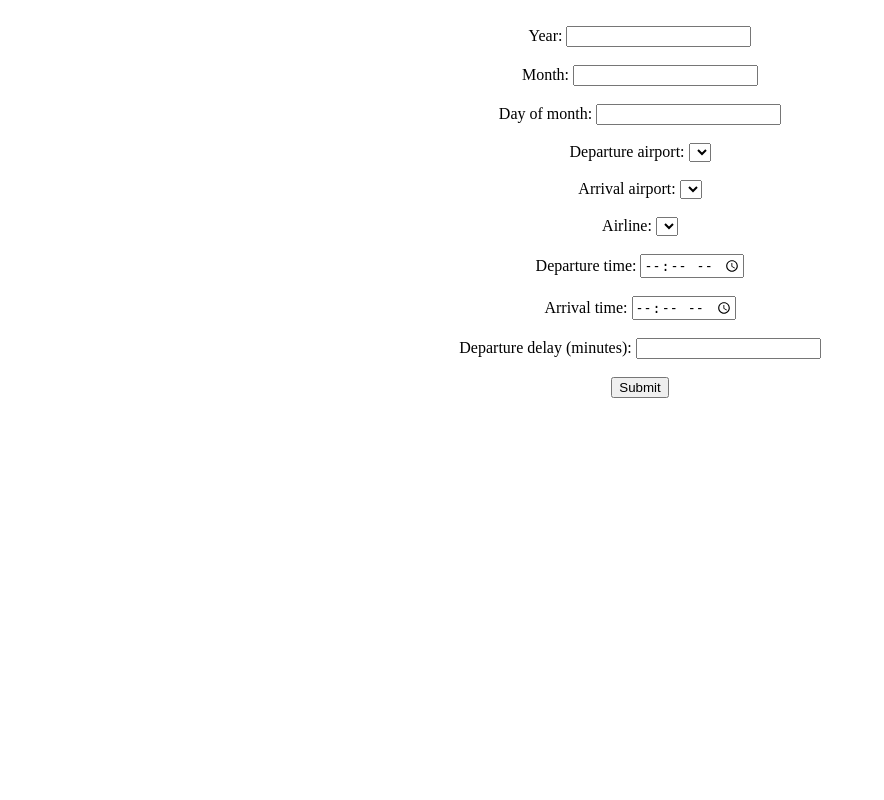
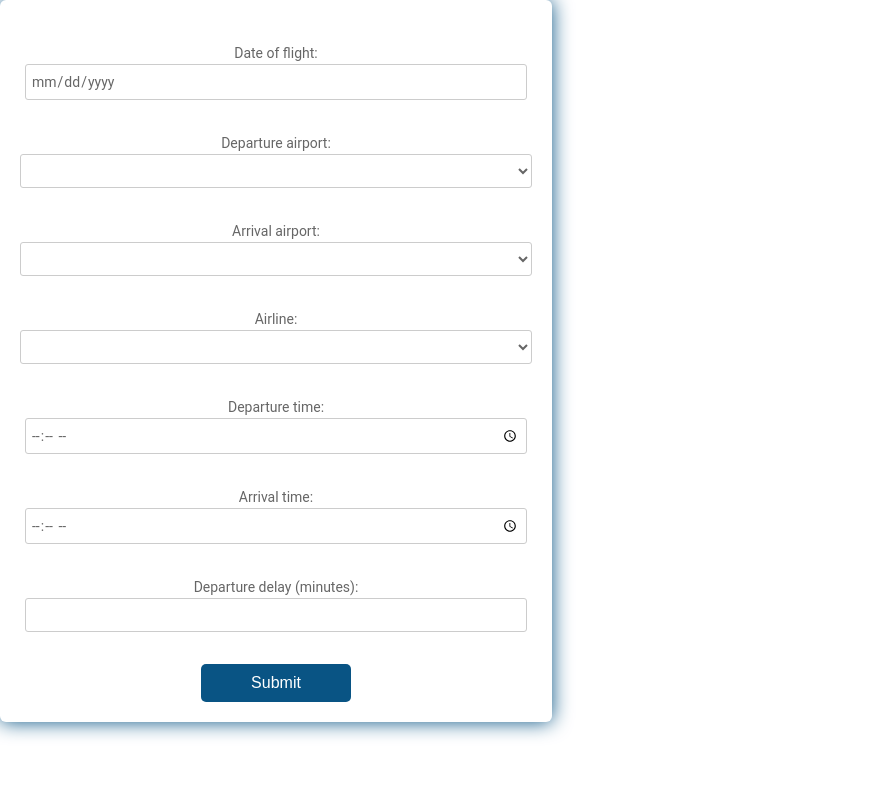
Before and after one commit to olyzko/Flight-delays-prediction-app, a Flask app: page / in a window 1280 px wide. Shown: the whole page, without its empty margins (0-884 px from the left). Run offline with Flask 3, Linux system fonts and the light colour scheme; lists and menus that the app fills with data are empty.

Commit message:
app interface changed

```diff
--- a/app/flights/app.py
+++ b/app/flights/app.py
@@ -97,20 +97,26 @@ def find_time_block(time):
 
 
 @app.route('/', methods=['GET', 'POST'])
-def main():
+def home():
     airports = Airports.query.all()
     airlines = Airlines.query.all()
+    return render_template('index.html', airports=airports, airlines=airlines)
 
+
+@app.route('/prediction', methods=['POST'])
+def submit():
     # If a form is submitted
     if request.method == "POST":
 
         # Unpickle classifier
-        clf = pickle.load(open('xgb_clf_pkl', 'rb'))
+        clf = pickle.load(open('bin/xgb_clf_pkl', 'rb'))
+        reg = pickle.load(open('bin/xgb_reg_pkl', 'rb'))
 
         # Get values through input bars
-        year = request.form.get("year", type=int)
-        month = request.form.get("month", type=int)
-        day_of_month = request.form.get("day_of_month", type=int)
+        date = request.form.get("date")
+        year = int(date[:4])
+        month = int(date[5:7])
+        day_of_month = int(date[8:10])
         input_date = datetime.date(year, month, day_of_month)
         day_of_week = input_date.weekday() + 1
 
@@ -187,15 +193,17 @@ def main():
         flight[f'DEP_TIME_{dep_time_block}'] = 1
         flight[f'ARR_TIME_{arr_time_block}'] = 1
 
-        print(flight.columns)
-
         # Get prediction
-        prediction = clf.predict(flight)[0]
+        res = clf.predict(flight)[0]
+        if res == 0:
+            prediction = "Your flight will not be delayed"
+        if res == 1:
+            prediction = "Your flight will be delayed"
 
     else:
-        prediction = ""
+        prediction = "Error, please try again"
 
-    return render_template("index.html", output=prediction, airports=airports, airlines=airlines)
+    return render_template("prediction.html", output=prediction)
 
 
 if __name__ == '__main__':
--- /dev/null
+++ b/app/flights/static/css/style.css
@@ -0,0 +1,140 @@
+html, body {
+      min-height: 100%;
+      }
+      body, div, form, input, select, textarea, p {
+      padding: 0;
+      margin: 0;
+      outline: none;
+      font-family: Roboto, Arial, sans-serif;
+      font-size: 14px;
+      color: #666;
+      line-height: 22px;
+      }
+      h1 {
+      position: absolute;
+      margin: 0;
+      font-size: 32px;
+      color: #fff;
+      z-index: 2;
+      }
+      h5 {
+      margin: 10px 0;
+      }
+      form {
+      width: 40%;
+      padding: 20px;
+      border-radius: 6px;
+      background: #fff;
+      box-shadow: 0 0 20px 0 #095484;
+          align-content: center;
+      }
+      .banner {
+      position: relative;
+      height: 210px;
+      background-image: url("/uploads/media/default/0001/01/c43630149befa5c9559813f72e99bcb6bf149e62.jpeg");
+      background-size: cover;
+      display: flex;
+      justify-content: center;
+      align-items: center;
+      text-align: center;
+      }
+      .banner::after {
+      content: "";
+      background-color: rgba(0, 0, 0, 0.5);
+      position: absolute;
+      width: 100%;
+      height: 100%;
+      }
+      input, select, textarea {
+      margin-bottom: 10px;
+      border: 1px solid #ccc;
+      border-radius: 3px;
+      }
+      input {
+      width: calc(100% - 10px);
+      padding: 5px;
+      }
+      select {
+      width: 100%;
+      padding: 7px 0;
+      background: transparent;
+      }
+      textarea {
+      width: calc(100% - 12px);
+      padding: 5px;
+      }
+      .item:hover p, .item:hover i, .question:hover p, .question label:hover, input:hover::placeholder, a {
+      color: #095484;
+      }
+      .item input:hover, .item select:hover, .item textarea:hover {
+      border: 1px solid transparent;
+      box-shadow: 0 0 6px 0 #095484;
+      color: #095484;
+      }
+      input[type="date"]::-webkit-inner-spin-button {
+      display: none;
+      }
+      .item i, input[type="date"]::-webkit-calendar-picker-indicator {
+      position: absolute;
+      font-size: 20px;
+      color: #a9a9a9;
+      }
+      .item i {
+      right: 2%;
+      top: 30px;
+      z-index: 1;
+      }
+      [type="date"]::-webkit-calendar-picker-indicator {
+      right: 1%;
+      z-index: 2;
+      opacity: 0;
+      cursor: pointer;
+      }
+      input[type=radio], input[type=checkbox]  {
+      display: none;
+      }
+      .question span {
+      margin-left: 30px;
+      }
+      .checkbox-item label {
+      margin: 5px 20px 10px 0;
+      }
+      input[type=checkbox]:checked + .check:before {
+      background: #095484;
+      }
+      label.radio:after {
+      left: 5px;
+      border: 3px solid #095484;
+      }
+      label.check:after {
+      left: 4px;
+      border: 3px solid #fff;
+      }
+      label.radio:after, label.check:after {
+      content: "";
+      position: absolute;
+      top: 6px;
+      width: 8px;
+      height: 4px;
+      background: transparent;
+      border-top: none;
+      border-right: none;
+      transform: rotate(-45deg);
+      opacity: 0;
+      }
+      input[type=radio]:checked + label:after, input[type=checkbox]:checked + label:after {
+      opacity: 1;
+      }
+      button {
+      width: 150px;
+      padding: 10px;
+      border: none;
+      border-radius: 5px;
+      background: #095484;
+      font-size: 16px;
+      color: #fff;
+      cursor: pointer;
+      }
+      button:hover {
+      background: #0666a3;
+      }
--- a/app/flights/templates/index.html
+++ b/app/flights/templates/index.html
@@ -3,20 +3,17 @@
 ?>
 <html>
     <head>
-        <title>My Machine Learning App</title>
+        <title>Flight delay prediction</title>
+        <link rel="stylesheet" href="../static/css/style.css">
     </head>
 
     <body>
-        <form name="form", method="POST", style="text-align: center;">
+        <form name="form", action="/prediction", method="POST", style="text-align: center;">
             <br>
-            Year: <input type="number" name="year" />
-            <br><br>
-            Month: <input type="number" name="month" />
-            <br><br>
-            Day of month: <input type="number" name="day_of_month" />
+            Date of flight: <input type="date" name="date" required>
             <br><br>
             Departure airport:
-            <select name="dep_airport">
+            <select name="dep_airport" required>
                 <option value=""></option>
                 {% for item in airports %}
                     <option value="{{ item.ID }}">{{ item.NAME }}</option>
@@ -24,7 +21,7 @@
             </select>
             <br><br>
             Arrival airport:
-            <select name="arr_airport">
+            <select name="arr_airport" required>
                 <option value=""></option>
                 {% for item in airports %}
                     <option value="{{ item.ID }}">{{ item.NAME }}</option>
@@ -32,7 +29,7 @@
             </select>
             <br><br>
             Airline:
-            <select name="airline">
+            <select name="airline" required>
                 <option value=""></option>
                 {% for item in airlines %}
                     <option value="{{ item.AIRLINE_NAME }}">{{ item.AIRLINE_NAME }}</option>
@@ -47,7 +44,6 @@
             <br><br>
             <button value="Submit">Submit</button>
         </form>
-        <p style="text-align: center;">{{ output }}</p>
 
     </body>
 </html>
```
Also changed, not shown: app/flights/model.py (added, +54 -0 lines), app/flights/requirements.txt (added, +8 -0 lines), app/flights/templates/prediction.html (added, +10 -0 lines), 5 other files.
